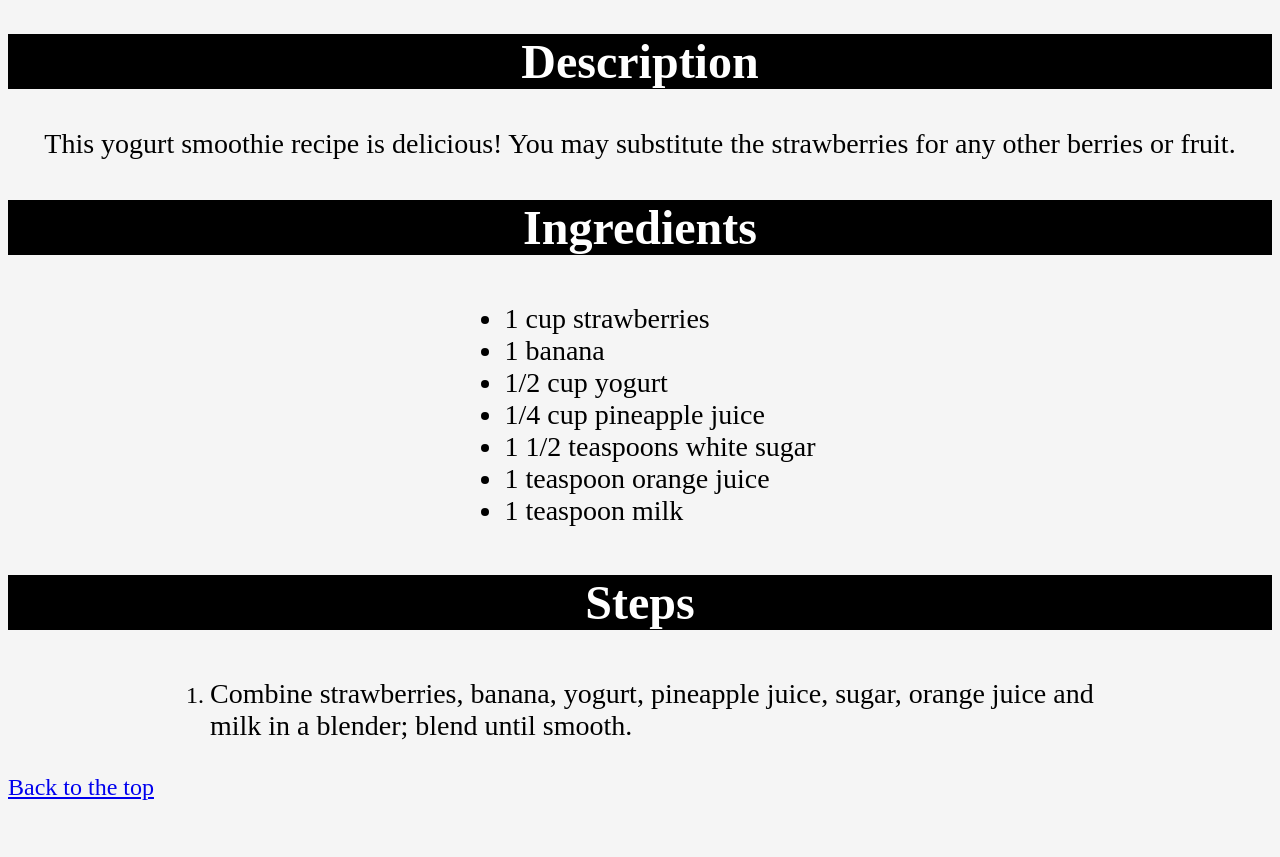
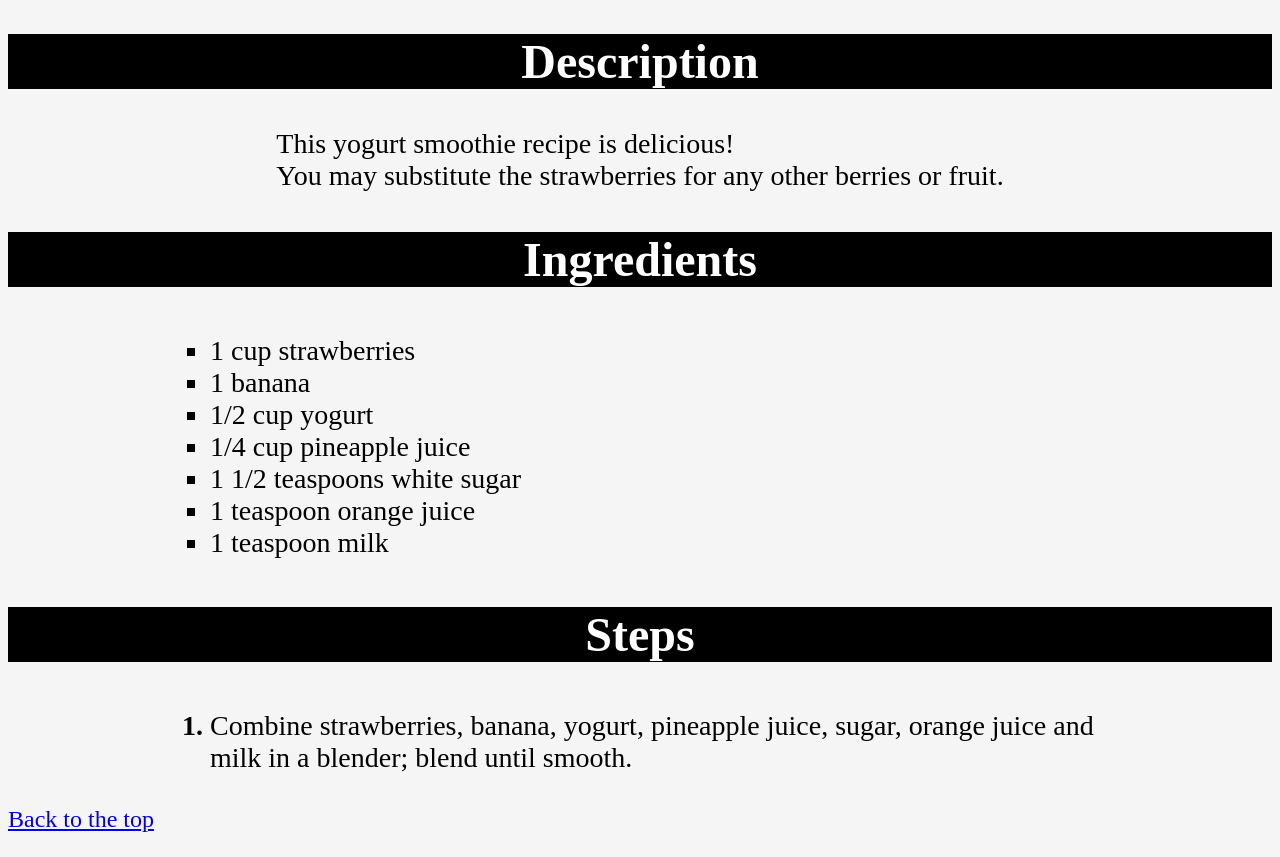
Before and after one commit to Phvfs1986/odin-recipes, a plain HTML site: page recipes/fruit-and-yogurt-smoothie.html in a window 1280 px wide. Shown: the part 780-1637 px from the top of the page. Before the commit the page ends 1605 px from the top, so only its background shows below. Drawn offline with Linux system fonts and the light colour scheme.

Commit message:
generalized some classes. more code consistency.

```diff
--- a/recipes/fruit-and-yogurt-smoothie.html
+++ b/recipes/fruit-and-yogurt-smoothie.html
@@ -14,14 +14,15 @@
         <div class="h2">
             <h2>Description</h2>
         </div>
-        <div class="list-container descriptor">
-            <div class="box">This yogurt smoothie recipe is delicious! You may substitute the strawberries for any other berries or fruit.</div>
+        <div class="list-container">
+            <div class="descriptor">This yogurt smoothie recipe is delicious!<br>
+             You may substitute the strawberries for any other berries or fruit.</div>
         </div>
         <div class="h2">
             <h2>Ingredients</h2>
         </div>
         <div class="list-container">
-            <ul class ="descriptor" style="width:auto;">
+            <ul>
                 <p><li>1 cup strawberries</li>
                 <li>1 banana</li>
                 <li>1/2 cup yogurt</li>
@@ -36,7 +37,7 @@
         </div>
         <div class="list-container">
             <ol>
-                <li><p class="descriptor">Combine strawberries, banana, yogurt, pineapple juice, sugar, orange juice
+                <li><p>Combine strawberries, banana, yogurt, pineapple juice, sugar, orange juice
                     and milk in a blender; blend until smooth.</p>
             </ol>
        </div>
--- a/styles.css
+++ b/styles.css
@@ -1,7 +1,6 @@
 body {
     background-color: whitesmoke;
 }
-
 .header,
 .h2 {
     background-color: black;
@@ -24,13 +23,22 @@ body {
 }
 ul,
 ol {
+    font-size: 28px;
+    list-style: square;
     width: 900px;
     margin: -20px;
     display: inline-block;
     text-align: left;
-    font-size: 24px;
+}
+ol {
+    list-style: decimal;
+}
+li::marker {
+    font-weight: bolder;
 }
 .descriptor {
+    display: inline-block;
+    text-align: left;
     font-size: 28px;
 }
 .index-list {
@@ -39,8 +47,3 @@ ol {
 .clickity {
     font-size: 24px;
 }
-.box {
-    display: inline-block;
-    text-align: left;
-    width: auto;
-}
```
Also changed, not shown: recipes/garlic-chicken.html (+1 -1 lines), recipes/pan-seared-salmon.html (+4 -4 lines).
